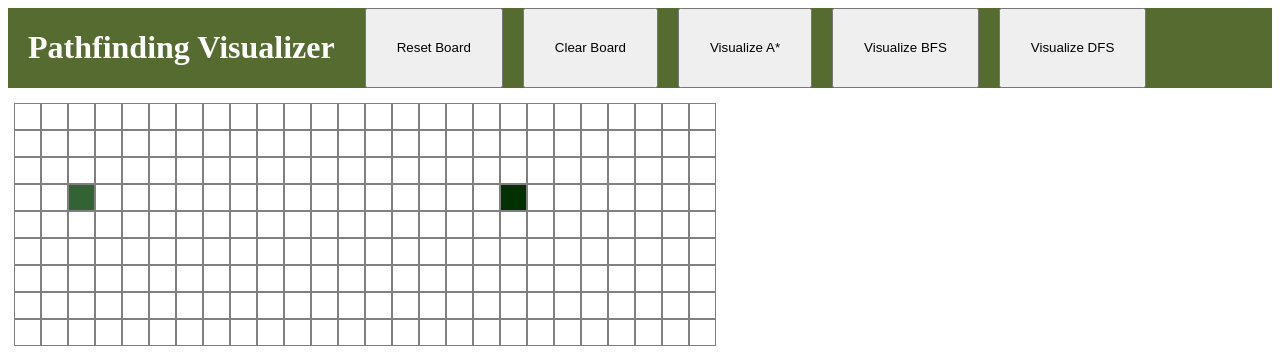
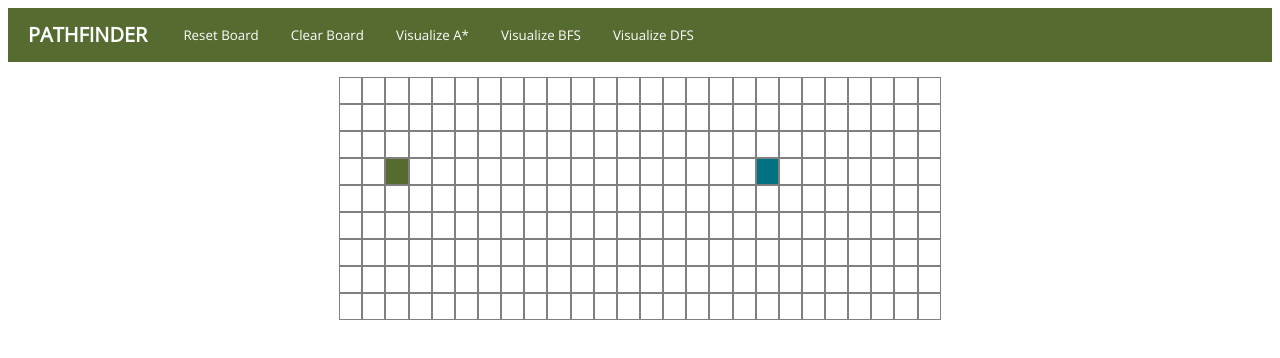
Before and after one commit to AlKL/PathfindingVisualizer, a React (Create React App) app in the folder frontend/: page / in a window 1280 px wide. Shown: the top 358 px of the page. Built offline with nearby package versions, Linux system fonts and the light colour scheme.

Commit message:
Fixed DFS and made green frontend

```diff
--- a/frontend/public/index.html
+++ b/frontend/public/index.html
@@ -1,14 +1,14 @@
 <!DOCTYPE html>
 <html lang="en">
+
 <head>
   <meta charset="utf-8" />
   <link rel="icon" href="%PUBLIC_URL%/favicon.ico" />
   <meta name="viewport" content="width=device-width, initial-scale=1" />
   <meta name="theme-color" content="#000000" />
-    <meta
-      name="description"
-      content="Web site created using create-react-app"
-    />
+  <link rel="preconnect" href="https://fonts.gstatic.com">
+  <link href="https://fonts.googleapis.com/css2?family=Open+Sans&display=swap" rel="stylesheet">
+  <meta name="description" content="Web site created using create-react-app" />
   <link rel="apple-touch-icon" href="%PUBLIC_URL%/logo192.png" />
   <!--
       manifest.json provides metadata used when your web app is installed on a
@@ -24,8 +24,9 @@
       work correctly both with client-side routing and a non-root public URL.
       Learn how to configure a non-root public URL by running `npm run build`.
     -->
-    <title>React App</title>
+  <title>Pathfinder</title>
 </head>
+
 <body>
   <noscript>You need to enable JavaScript to run this app.</noscript>
   <div id="root"></div>
@@ -40,4 +41,5 @@
       To create a production bundle, use `npm run build` or `yarn build`.
     -->
 </body>
+
 </html>
--- a/frontend/src/App.js
+++ b/frontend/src/App.js
@@ -1,22 +1,8 @@
-/* eslint-disable no-unused-vars */
 import React, { useState } from 'react';
-
-// import Pathfind from './components/Pathfind';
-
-// const App = () => {
-//   return (
-//     <div>
-//       <Pathfind />
-//     </div>
-//   );
-// };
-
-// export default App;
-
-//-------------------------------------------------------------------
 import Board from './components/Board/Board';
 import Menu from './components/Menu/Menu';
 import Spot from './components/Node/Spot';
+import './styles/styles.css';
 
 const App = () => {
   const [grid, setGrid] = useState([]);
@@ -91,6 +77,7 @@ const App = () => {
         startNode={startNode}
         endNode={endNode}
       />
+      <div className='board'>
         <Board
           grid={grid}
           rows={rows}
@@ -100,6 +87,7 @@ const App = () => {
           setEndNode={setEndNode}
         />
       </div>
+    </div>
   );
 };
 
--- a/frontend/src/algorithms/dfs.js
+++ b/frontend/src/algorithms/dfs.js
@@ -7,10 +7,12 @@ const recDfs = (startNode, endNode) => {
 
     u = startNode;
     u.visited = true;
+    visitedNodes.push(u);
 
     for (let i = 0; i < u.neighbours.length; i++) {
-        if (!u.neighbours[i].visited && !(u === endNode) && !u.isWall) {
-            visitedNodes.push(u);
+        // if (!u.neighbours[i].visited && !(u === endNode) && !u.isWall) {
+        if (!u.neighbours[i].visited && !(u === endNode) && !u.neighbours[i].isWall) {
+            // visitedNodes.push(u);
             recDfs(u.neighbours[i], endNode);
             if (found) {
                 path.push(u);
--- a/frontend/src/components/Board/Board.js
+++ b/frontend/src/components/Board/Board.js
@@ -1,7 +1,7 @@
 /* eslint-disable no-trailing-spaces */
 /* eslint-disable no-unused-vars */
 import React, { useEffect, useState } from 'react';
-import './Board.css';
+import '../../styles/Board.css';
 import Node from '../Node/Node';
 import Spot from '../Node/Spot';
 
--- a/frontend/src/components/Menu/Menu.js
+++ b/frontend/src/components/Menu/Menu.js
@@ -1,7 +1,7 @@
 /* eslint-disable no-unused-vars */
 /* eslint-disable no-trailing-spaces */
 import React from 'react';
-import './Menu.css';
+import '../../styles/Menu.css';
 import aStar from '../../algorithms/aStar';
 import bfs from '../../algorithms/bfs';
 import dfs from '../../algorithms/dfs';
@@ -28,7 +28,7 @@ const Menu = ({ resetBoard, clearBoard, startNode, endNode }) => {
 
     return (
         <div className='menu-banner'>
-            <h1>Pathfinding Visualizer</h1>
+            <h1>PATHFINDER</h1>
             <button onClick={resetBoard}>Reset Board</button>
             <button onClick={clearBoard}>Clear Board</button>
             <button onClick={visualizeAstar}>Visualize A*</button>
--- a/frontend/src/components/Node/Node.js
+++ b/frontend/src/components/Node/Node.js
@@ -1,5 +1,5 @@
 import React from 'react';
-import './Node.css';
+import '../../styles/Node.css';
 
 export const Node = ({ setWall, isStart, isEnd, row, col, isWall }) => {
     const classes = isStart ? 'node-start' : isWall ? 'node-wall' : isEnd ? 'node-end' : '';
--- a/frontend/src/components/Board/Board.css
+++ b/frontend/src/styles/Board.css
@@ -3,6 +3,6 @@
 }
 
 .board {
-    width: 99%;
+    width: 69%;
     margin: 0 auto;
 }
--- a/frontend/src/components/Menu/Menu.css
+++ b/frontend/src/styles/Menu.css
@@ -9,10 +9,24 @@
     color: white;
     margin-left: 20px;
     margin-right: 20px;
+    font-size: 20px;
 }
 
 button {
-    padding: 30px;
+    /* padding: 30px; */
+    color: white;
+    background-color: darkolivegreen;
+    border: none;
     margin-left: 10px;
     margin-right: 10px;
+    padding: none;
 }
+
+button:hover {
+    color: #00C8ED;
+    outline: none;
+}
+
+button:focus {
+    outline: none;
+}
--- a/frontend/src/components/Node/Node.css
+++ b/frontend/src/styles/Node.css
@@ -6,7 +6,7 @@
 }
 
 .node:hover {
-    /* background-color: thistle; */
+    border: 1px solid #00A6B7;
 }
 
 .node2 {
@@ -21,20 +21,19 @@
 }
 
 .node-start {
-    background-color: rgb(51, 99, 51);
+    background-color: #556B2F;
 }
 
 .node-end {
     /* background-color: rgb(196, 130, 143); */
-    background-color: rgb(4, 49, 4);
-
+    background-color: #007282;
 }
 
 .node-visited {
     animation-name: visitedAnimation;
-    animation-duration: 0.01s;
+    animation-duration: 2s;
     animation-timing-function: ease-out;
-    animation-delay: 0;
+    animation-delay: 0.1s;
     animation-direction: alternate;
     animation-iteration-count: 1;
     animation-fill-mode: forwards;
@@ -43,25 +42,47 @@
 
 @keyframes visitedAnimation {
     0% {
+        background-color: #007282;
+        border-radius: 10%;
+    }
+    5% {
         transform: scale(0.3);
-        background-color: rgba(0, 0, 66, 0.75);
+        background-color: #F7FBEC;
+    }
+    /* 50% {
+        background-color: #F7FBEC;
+    } */
+    75% {
+        transform: scale(1.2);
+        background-color: #c1caab;
+    }
+    100% {
+        transform: scale(1);
+        background-color: #A5B08B;
+    }
+}
+
+/* @keyframes visitedAnimation {
+    0% {
+        transform: scale(0.3);
+        background-color: #F7FBEC;
         border-radius: 10%;
     }
     50% {
-        background-color: beige;
+        background-color: #F7FBEC;
     }
     75% {
         transform: scale(1.2);
-        background-color: beige;
+        background-color: #c1caab;
     }
     100% {
         transform: scale(1);
-        background-color: beige;
+        background-color: #A5B08B;
     }
-}
+} */
 
 .node-wall {
-    background-color: gray;
+    background-color: #444939;
 }
 
 .node-shortest-path {
@@ -78,15 +99,15 @@
 @keyframes shortestPath {
     0% {
         transform: scale(0.6);
-        background-color: lightgreen;
+        background-color: #D0E7A3;
     }
     50% {
         transform: scale(1.2);
-        background-color: lightgreen;
+        background-color: #D0E7A3;
     }
     100% {
         transform: scale(1);
-        background-color: lightgreen;
+        background-color:#D0E7A3;
     }
 }
 
--- /dev/null
+++ b/frontend/src/styles/styles.css
@@ -0,0 +1,7 @@
+* {
+    font-family: 'Open Sans', sans-serif;
+}
+
+.board {
+    margin: 0 auto;
+}
```
Lines whose indentation alone changed are shown as unchanged.
